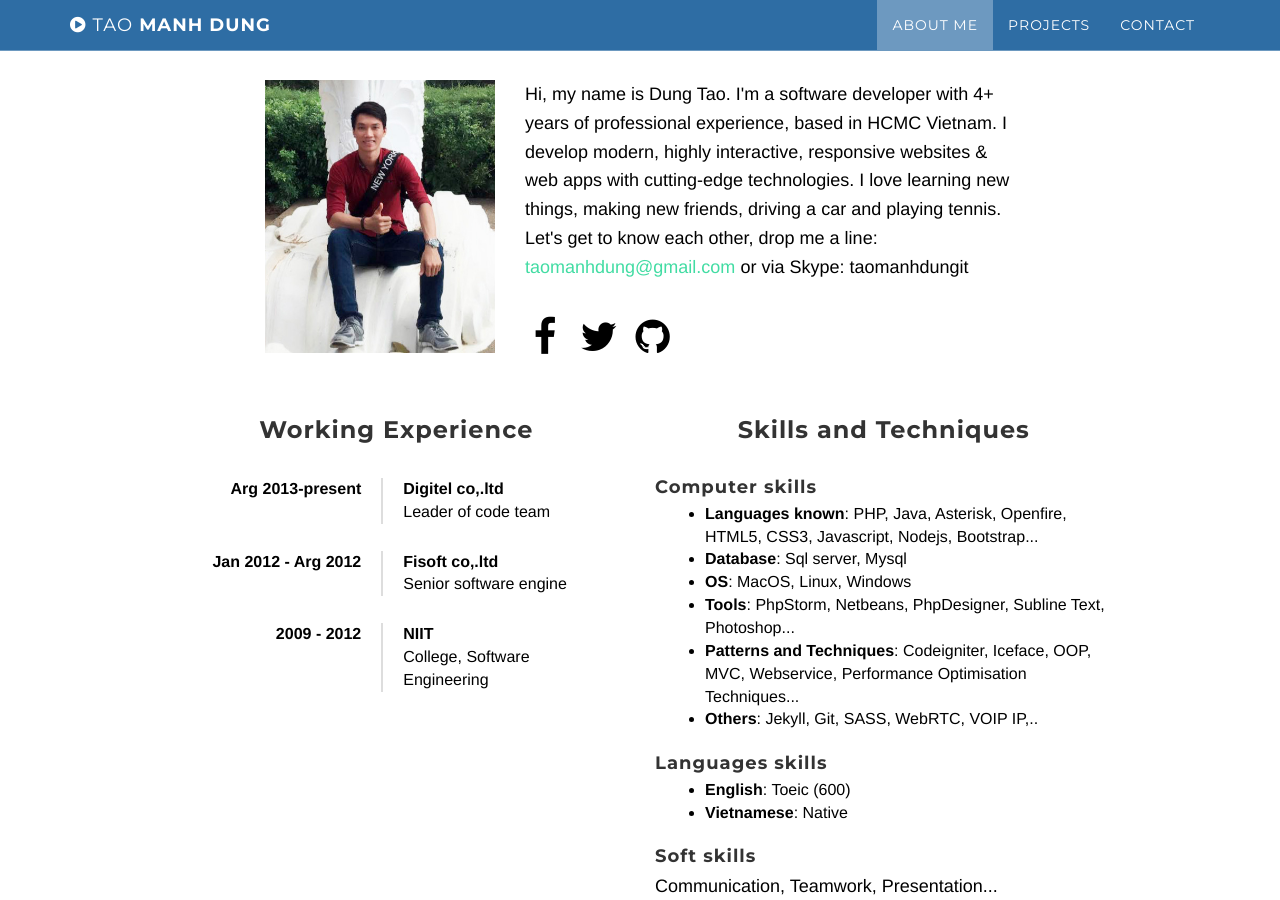
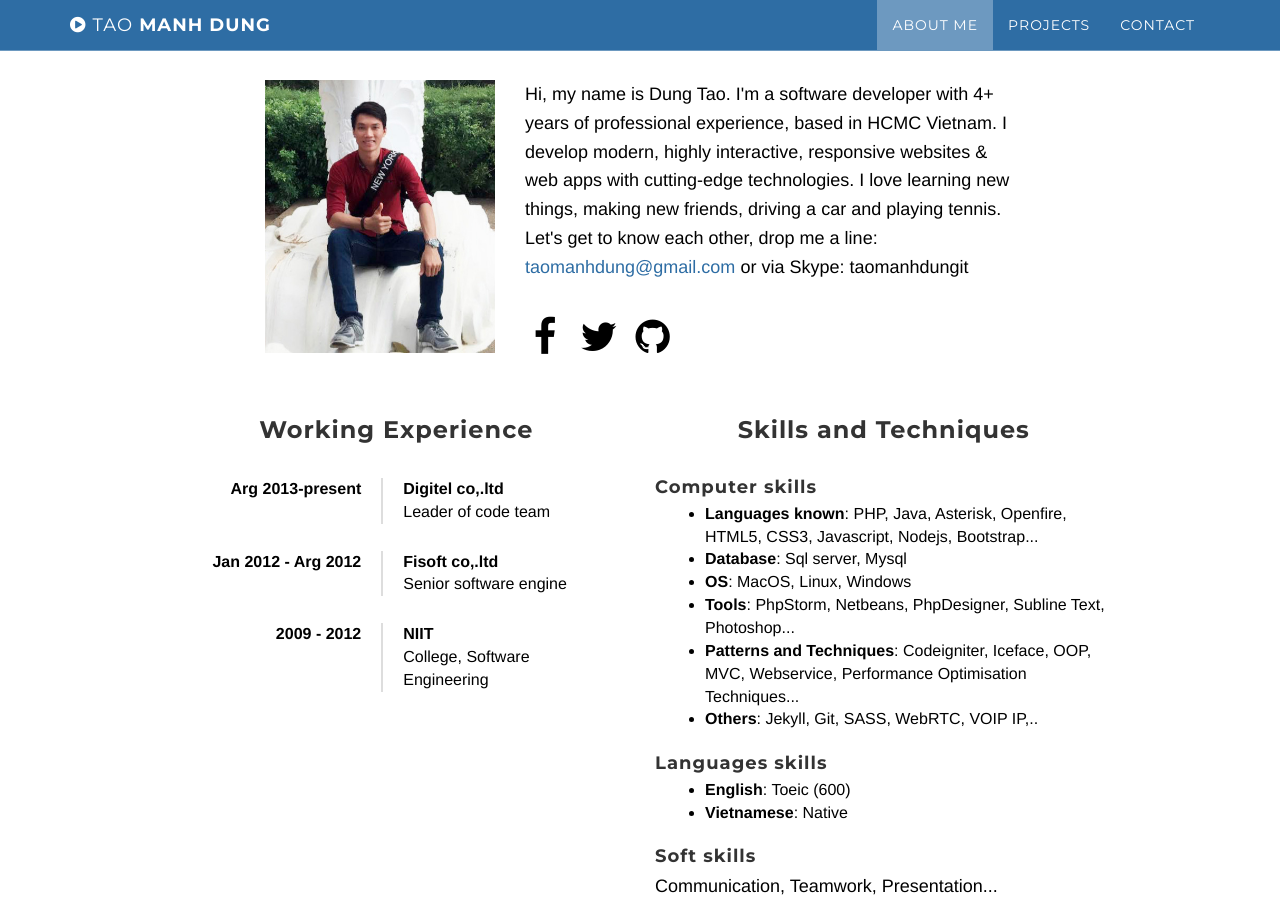
Before and after one commit to taomanhdung/my_cv, a Jekyll site: the page built from index.md, in a window 1280 px wide and 900 px high, scrolled down 988 px. Built offline with Jekyll 4.4.1, drawn with Linux system fonts in a browser that asks for light colours; nearby versions of some CDN libraries.

Commit message:
new update

```diff
--- a/css/main.css
+++ b/css/main.css
@@ -9,6 +9,10 @@ body{
 footer{
     background: #2e6da4 none repeat scroll 0 0;
     padding: 10px 0;
+}
+
+a{
+    color: #2e6da4;
 }
 
 .content-section{
@@ -60,6 +64,7 @@ footer{
     background-position: 50% 50%;
     background-repeat: no-repeat;
     background: #fff none repeat scroll 0 0;
+    color: #000;
 }
 
 
```
Also changed, not shown: 2 other files.
